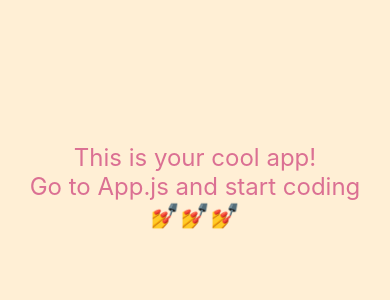
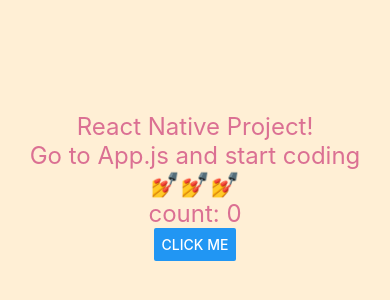
Before and after one commit to Technigo/project-react-native-app, a React Native app: screen / in a window 390 px wide. Shown: the part 236-536 px from the top of the page. Built offline with nearby package versions, Linux system fonts and the light colour scheme.

Commit message:
Adding a button and some text just to try it out

```diff
--- a/App.js
+++ b/App.js
@@ -1,5 +1,6 @@
-import React from 'react';
-import styled from 'styled-components/native';
+import React, { useState } from "react";
+import styled from "styled-components/native";
+import { View, Text, Button } from "react-native";
 
 const Container = styled.View`
 	flex: 1;
@@ -14,11 +15,15 @@ const Title = styled.Text`
 `;
 
 const App = () => {
+	const [count, setCount] = useState(0);
+
 	return (
 		<Container>
-			<Title>This is your cool app!</Title>
+			<Title>React Native Project!</Title>
 			<Title>Go to App.js and start coding</Title>
 			<Title>💅💅💅</Title>
+			<Title>count: {count}</Title>
+			<Button title="Click me" onPress={() => setCount(count + 1)} />
 		</Container>
 	);
 };
```
